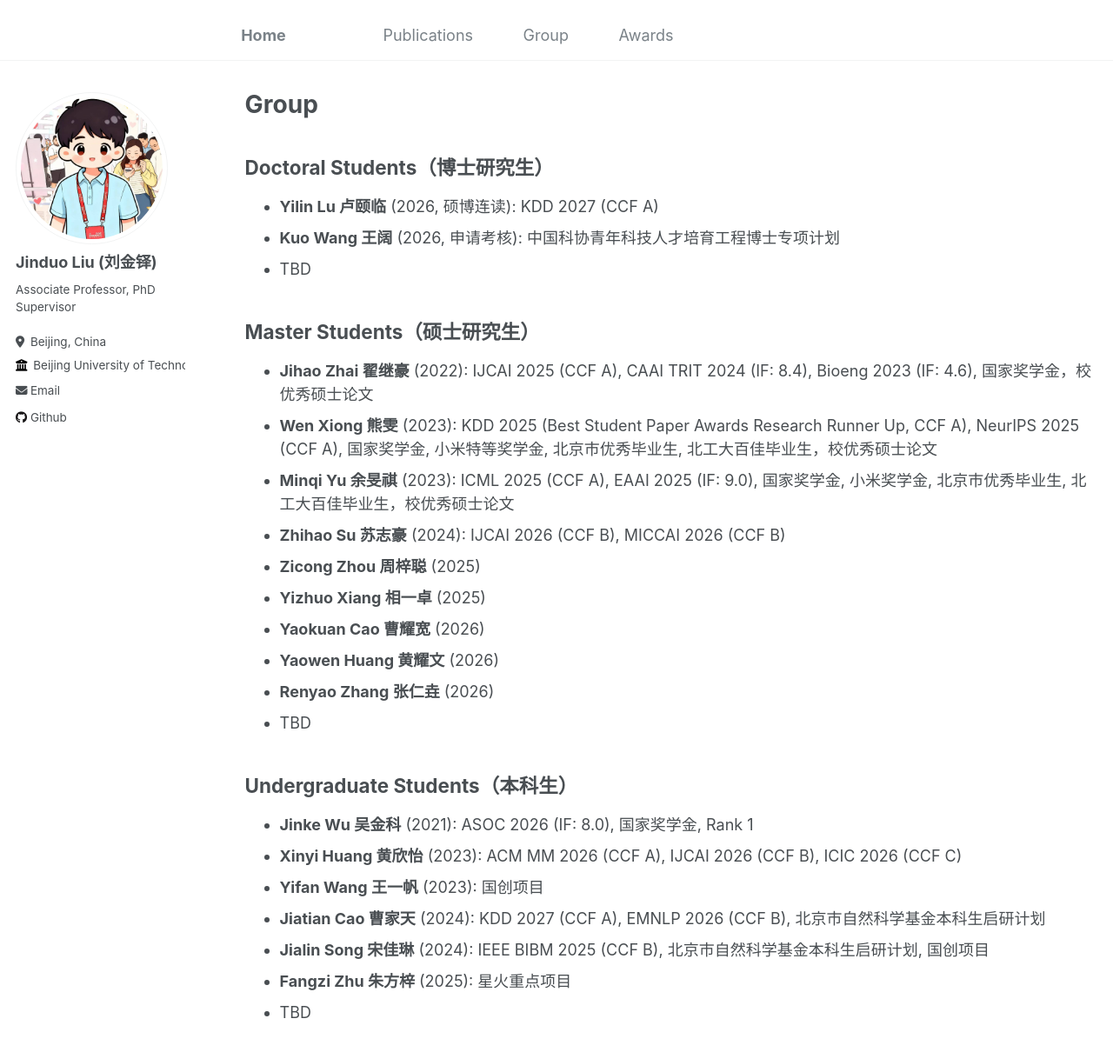
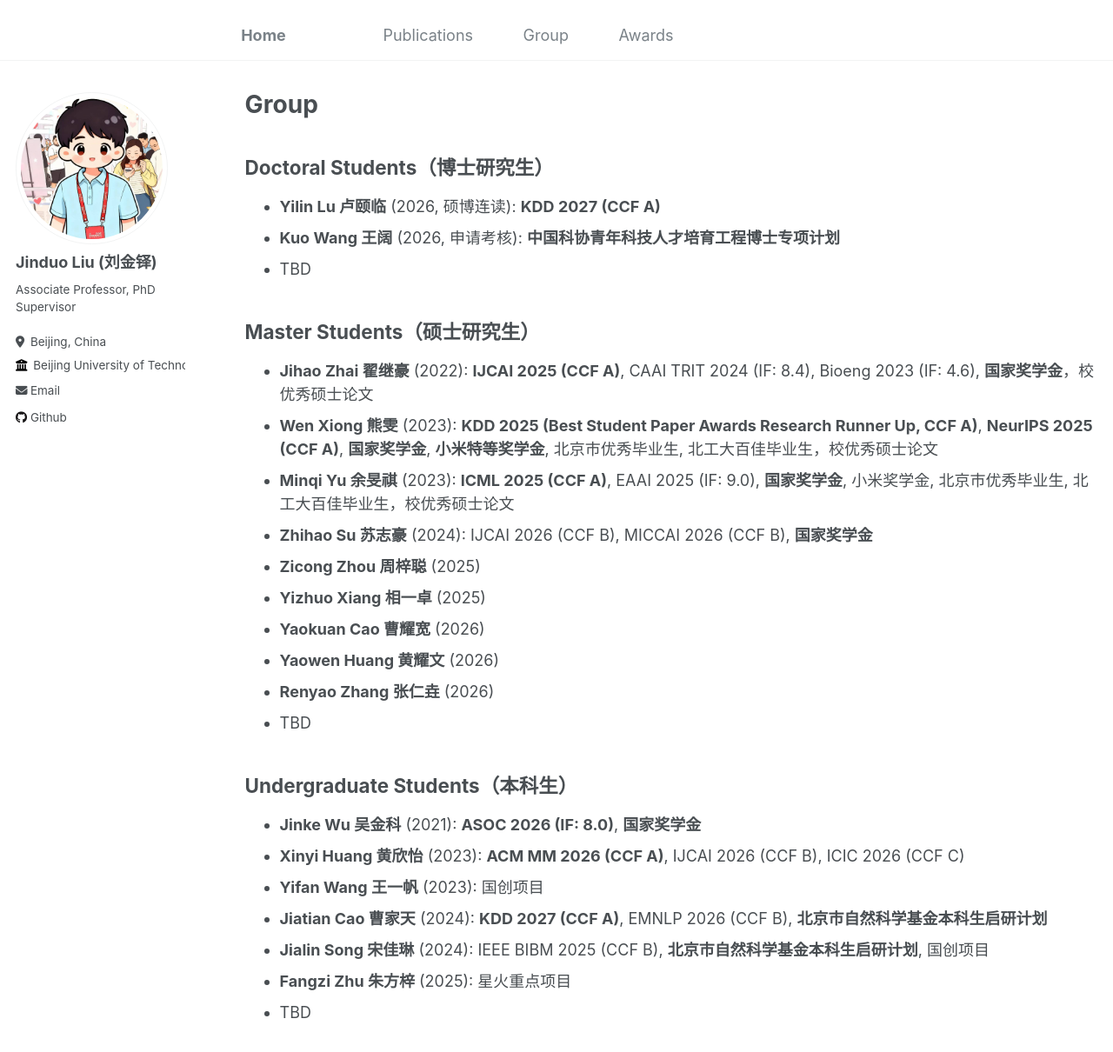
Before and after one commit to Duo67/duo067, a Jekyll site: the page built from _pages/students.md, in a window 1280 px wide and 1400 px high. Shown: the top 1210 px of the window at 87% size. Built offline with Jekyll 4.4.1, drawn with Linux system fonts in a browser that asks for light colours.

Commit message:
Update students.md

```diff
--- a/_pages/students.md
+++ b/_pages/students.md
@@ -10,15 +10,15 @@ redirect_from:
 {% include base_path %}
 
 ## Doctoral Students（博士研究生）
-- **Yilin Lu 卢颐临** (2026, 硕博连读): KDD 2027 (CCF A)
-- **Kuo Wang 王阔** (2026, 申请考核): 中国科协青年科技人才培育工程博士专项计划
+- **Yilin Lu 卢颐临** (2026, 硕博连读): **KDD 2027 (CCF A)**
+- **Kuo Wang 王阔** (2026, 申请考核): **中国科协青年科技人才培育工程博士专项计划**
 - TBD
 
 ## Master Students（硕士研究生）
-- **Jihao Zhai 翟继豪** (2022): IJCAI 2025 (CCF A), CAAI TRIT 2024 (IF: 8.4), Bioeng 2023 (IF: 4.6), 国家奖学金，校优秀硕士论文
-- **Wen Xiong 熊雯** (2023): KDD 2025 (Best Student Paper Awards Research Runner Up, CCF A), NeurIPS 2025 (CCF A), 国家奖学金, 小米特等奖学金, 北京市优秀毕业生, 北工大百佳毕业生，校优秀硕士论文
-- **Minqi Yu 余旻祺** (2023): ICML 2025 (CCF A), EAAI 2025 (IF: 9.0), 国家奖学金, 小米奖学金, 北京市优秀毕业生, 北工大百佳毕业生，校优秀硕士论文
-- **Zhihao Su 苏志豪** (2024): IJCAI 2026 (CCF B), MICCAI 2026 (CCF B)
+- **Jihao Zhai 翟继豪** (2022): **IJCAI 2025 (CCF A)**, CAAI TRIT 2024 (IF: 8.4), Bioeng 2023 (IF: 4.6), **国家奖学金**，校优秀硕士论文
+- **Wen Xiong 熊雯** (2023): **KDD 2025 (Best Student Paper Awards Research Runner Up, CCF A)**, **NeurIPS 2025 (CCF A)**, **国家奖学金**, **小米特等奖学金**, 北京市优秀毕业生, 北工大百佳毕业生，校优秀硕士论文
+- **Minqi Yu 余旻祺** (2023): **ICML 2025 (CCF A)**, EAAI 2025 (IF: 9.0), **国家奖学金**, 小米奖学金, 北京市优秀毕业生, 北工大百佳毕业生，校优秀硕士论文
+- **Zhihao Su 苏志豪** (2024): IJCAI 2026 (CCF B), MICCAI 2026 (CCF B), **国家奖学金**
 - **Zicong Zhou 周梓聪** (2025)
 - **Yizhuo Xiang 相一卓** (2025)
 - **Yaokuan Cao 曹耀宽** (2026)
@@ -28,10 +28,10 @@ redirect_from:
 
 ## Undergraduate Students（本科生）
 
-- **Jinke Wu 吴金科** (2021): ASOC 2026 (IF: 8.0), 国家奖学金, Rank 1
-- **Xinyi Huang 黄欣怡** (2023): ACM MM 2026 (CCF A), IJCAI 2026 (CCF B), ICIC 2026 (CCF C)
+- **Jinke Wu 吴金科** (2021): **ASOC 2026 (IF: 8.0)**, **国家奖学金**
+- **Xinyi Huang 黄欣怡** (2023): **ACM MM 2026 (CCF A)**, IJCAI 2026 (CCF B), ICIC 2026 (CCF C)
 - **Yifan Wang 王一帆** (2023): 国创项目
-- **Jiatian Cao 曹家天** (2024): KDD 2027 (CCF A), EMNLP 2026 (CCF B), 北京市自然科学基金本科生启研计划
-- **Jialin Song 宋佳琳** (2024): IEEE BIBM 2025 (CCF B), 北京市自然科学基金本科生启研计划, 国创项目
+- **Jiatian Cao 曹家天** (2024): **KDD 2027 (CCF A)**, EMNLP 2026 (CCF B), **北京市自然科学基金本科生启研计划**
+- **Jialin Song 宋佳琳** (2024): IEEE BIBM 2025 (CCF B), **北京市自然科学基金本科生启研计划**, 国创项目
 - **Fangzi Zhu 朱方梓** (2025): 星火重点项目
 - TBD
```
